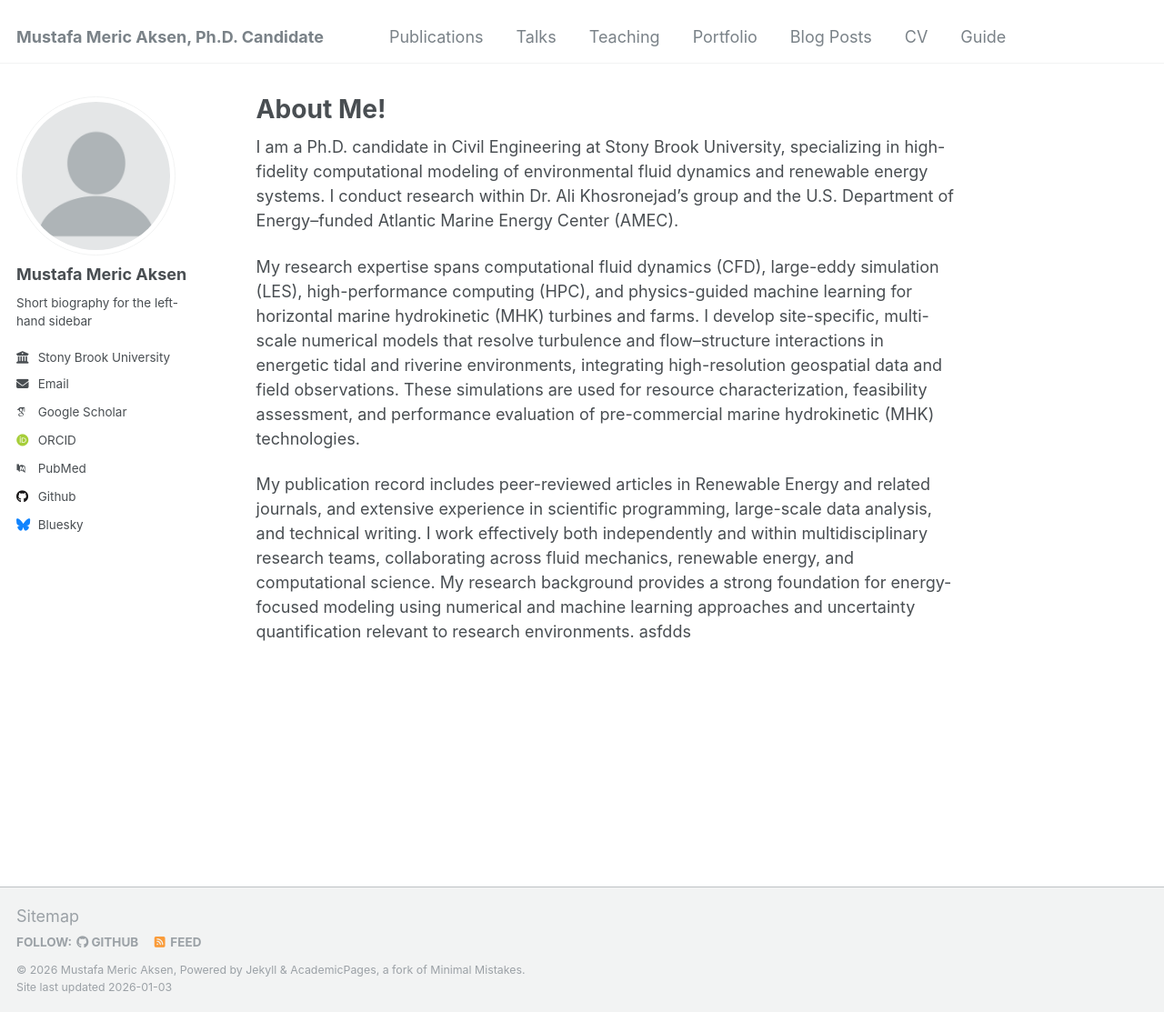
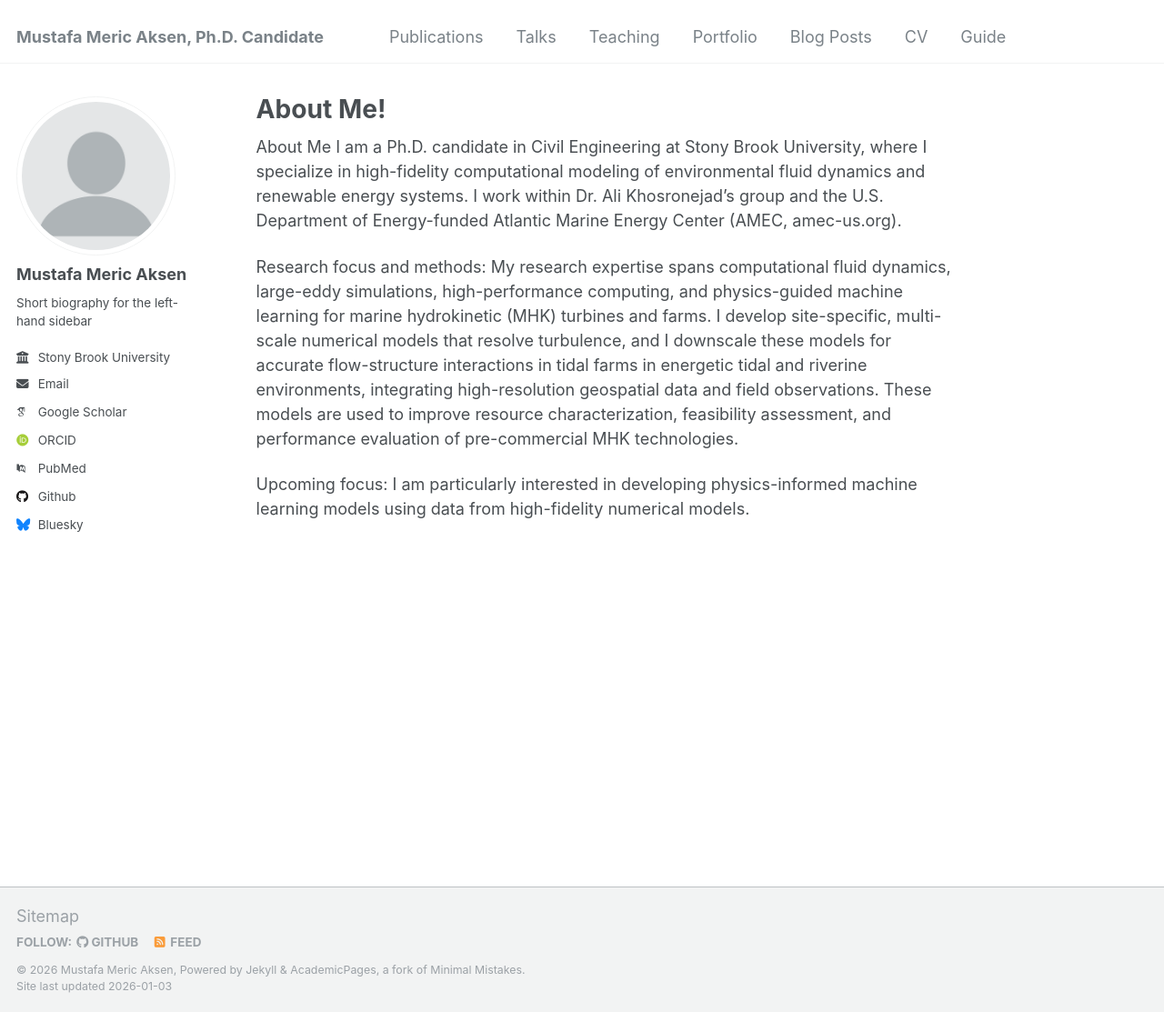
Before and after one commit to aksenmeric/mericaksen, a Jekyll site: the page built from _pages/about.md, in a window 1280 px wide and 1113 px high. Shown: the whole window at 91% size. Built offline with Jekyll 4.4.1, drawn with Linux system fonts in a browser that asks for light colours; some web fonts are replaced.

Commit message:
Update about.md

```diff
--- a/_pages/about.md
+++ b/_pages/about.md
@@ -7,8 +7,13 @@ redirect_from:
   - /about.html
 ---
 
-I am a Ph.D. candidate in Civil Engineering at Stony Brook University, specializing in high-fidelity computational modeling of environmental fluid dynamics and renewable energy systems. I conduct research within Dr. Ali Khosronejad’s group and the U.S. Department of Energy–funded Atlantic Marine Energy Center (AMEC).
+About Me
+I am a Ph.D. candidate in Civil Engineering at Stony Brook University, where I specialize in high-fidelity computational modeling of environmental fluid dynamics and renewable energy systems. I work within Dr. Ali Khosronejad’s group and the U.S. Department of Energy-funded Atlantic Marine Energy Center (AMEC, amec-us.org).
 
-My research expertise spans computational fluid dynamics (CFD), large-eddy simulation (LES), high-performance computing (HPC), and physics-guided machine learning for horizontal marine hydrokinetic (MHK) turbines and farms. I develop site-specific, multi-scale numerical models that resolve turbulence and flow–structure interactions in energetic tidal and riverine environments, integrating high-resolution geospatial data and field observations. These simulations are used for resource characterization, feasibility assessment, and performance evaluation of pre-commercial marine hydrokinetic (MHK) technologies.
+Research focus and methods:
+My research expertise spans computational fluid dynamics, large-eddy simulations, high-performance computing, and physics-guided machine learning for marine hydrokinetic (MHK) turbines and farms.
+I develop site-specific, multi-scale numerical models that resolve turbulence, and I downscale these models for accurate flow-structure interactions in tidal farms in energetic tidal and riverine environments, integrating high-resolution geospatial data and field observations.
+These models are used to improve resource characterization, feasibility assessment, and performance evaluation of pre-commercial MHK technologies.
 
-My publication record includes peer-reviewed articles in Renewable Energy and related journals, and extensive experience in scientific programming, large-scale data analysis, and technical writing. I work effectively both independently and within multidisciplinary research teams, collaborating across fluid mechanics, renewable energy, and computational science. My research background provides a strong foundation for energy-focused modeling using numerical and machine learning approaches and uncertainty quantification relevant to research environments. asfdds
+Upcoming focus:
+I am particularly interested in developing physics-informed machine learning models using data from high-fidelity numerical models.
```
